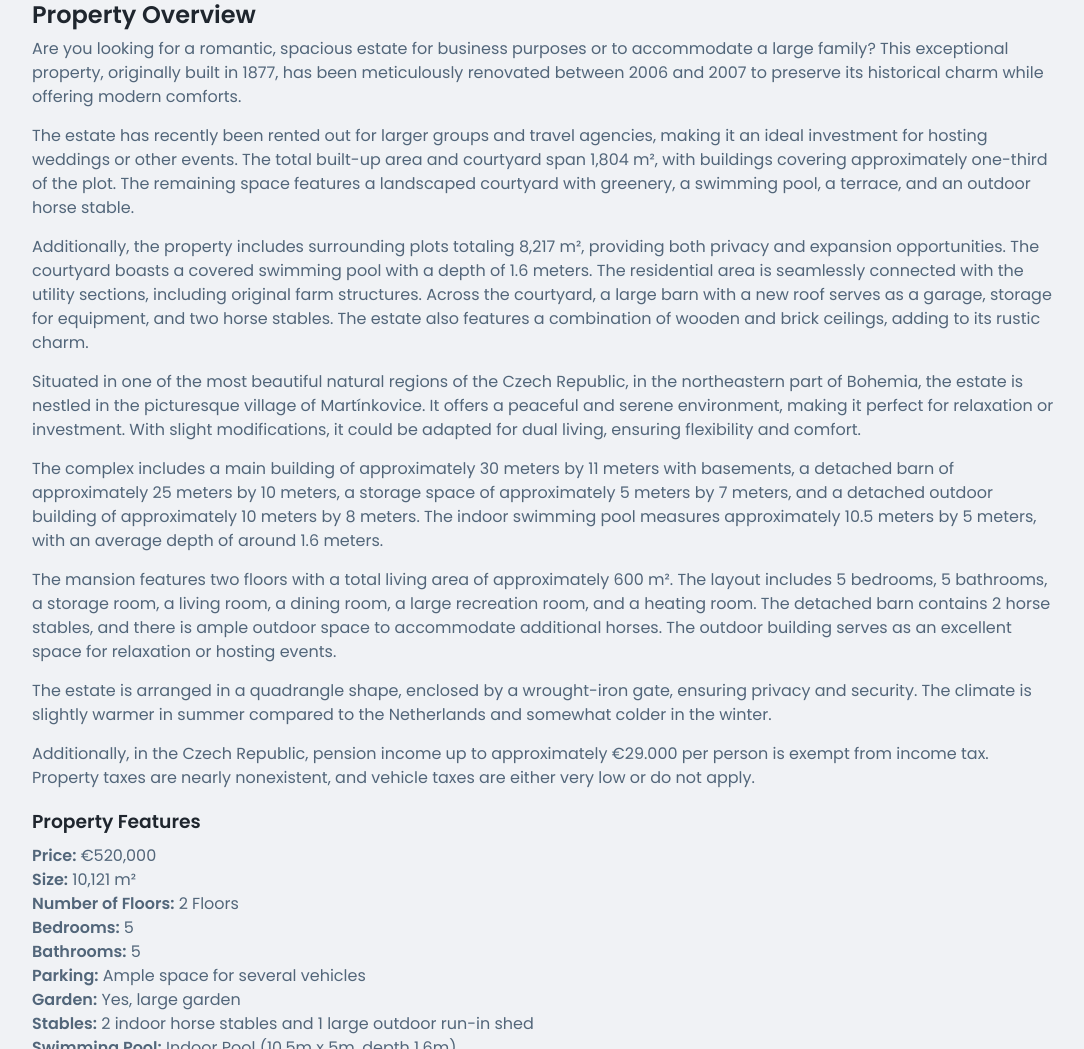
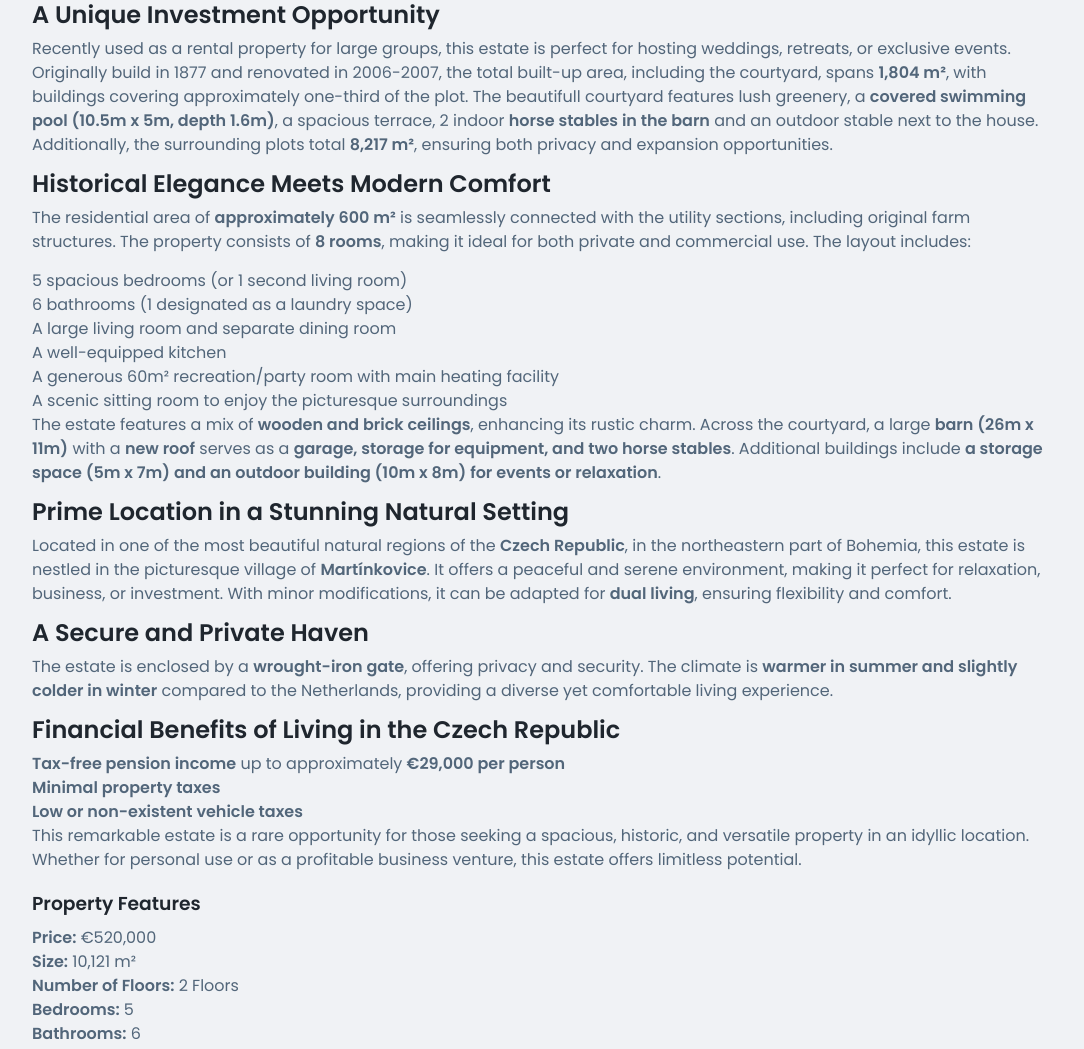
Before and after one commit to DanielleFiene/EPI, a plain HTML site: page martinkovice.html in a window 1280 px wide. Shown: the part 907-1956 px from the top of the page, without its empty margins (96-1180 px from the left). Drawn offline with nearby package versions, Linux system fonts and the light colour scheme.

Commit message:
chagnes...

```diff
--- a/martinkovice.html
+++ b/martinkovice.html
@@ -58,23 +58,37 @@
             </div>
 
             <div class="property-info">
-                <h2>Property Overview</h2>
-                <p>Are you looking for a romantic, spacious estate for business purposes or to accommodate a large family? This exceptional property, originally built in 1877, has been meticulously renovated between 2006 and 2007 to preserve its historical charm while offering modern comforts.</p>
+                <h2>A Unique Investment Opportunity</h2>
+                <p>Recently used as a rental property for large groups, this estate is perfect for hosting weddings, retreats, or exclusive events. Originally build in 1877 and renovated in 2006-2007, the total built-up area, including the courtyard, spans <strong>1,804 m²</strong>, with buildings covering approximately one-third of the plot. The beautifull courtyard features lush greenery, a <strong>covered swimming pool (10.5m x 5m, depth 1.6m)</strong>, a spacious terrace, 2 indoor <strong>horse stables in the barn</strong> and an outdoor stable next to the house. Additionally, the surrounding plots total <strong>8,217 m²</strong>, ensuring both privacy and expansion opportunities.</p>
 
-                <p>The estate has recently been rented out for larger groups and travel agencies, making it an ideal investment for hosting weddings or other events. The total built-up area and courtyard span 1,804 m², with buildings covering approximately one-third of the plot. The remaining space features a landscaped courtyard with greenery, a swimming pool, a terrace, and an outdoor horse stable.</p>
+                <h2>Historical Elegance Meets Modern Comfort</h2>
+                <p>The residential area of <strong>approximately 600 m²</strong> is seamlessly connected with the utility sections, including original farm structures. The property consists of <strong>8 rooms</strong>, making it ideal for both private and commercial use. The layout includes:</p>
+                <ul>
+                    <li>5 spacious bedrooms (or 1 second living room)</li>
+                    <li>6 bathrooms (1 designated as a laundry space)</li>
+                    <li>A large living room and separate dining room</li>
+                    <li>A well-equipped kitchen</li>
+                    <li>A generous 60m² recreation/party room with main heating facility</li>
+                    <li>A scenic sitting room to enjoy the picturesque surroundings</li>
+                </ul>
 
-                <p>Additionally, the property includes surrounding plots totaling 8,217 m², providing both privacy and expansion opportunities. The courtyard boasts a covered swimming pool with a depth of 1.6 meters. The residential area is seamlessly connected with the utility sections, including original farm structures. Across the courtyard, a large barn with a new roof serves as a garage, storage for equipment, and two horse stables. The estate also features a combination of wooden and brick ceilings, adding to its rustic charm.</p>
+                <p>The estate features a mix of <strong>wooden and brick ceilings</strong>, enhancing its rustic charm. Across the courtyard, a large <strong>barn (26m x 11m)</strong> with a <strong>new roof</strong> serves as a <strong>garage, storage for equipment, and two horse stables</strong>. Additional buildings include <strong>a storage space (5m x 7m) and an outdoor building (10m x 8m) for events or relaxation</strong>.</p>
 
-                <p>Situated in one of the most beautiful natural regions of the Czech Republic, in the northeastern part of Bohemia, the estate is nestled in the picturesque village of Martínkovice. It offers a peaceful and serene environment, making it perfect for relaxation or investment. With slight modifications, it could be adapted for dual living, ensuring flexibility and comfort.</p>
+                <h2>Prime Location in a Stunning Natural Setting</h2>
+                <p>Located in one of the most beautiful natural regions of the <strong>Czech Republic</strong>, in the northeastern part of Bohemia, this estate is nestled in the picturesque village of <strong>Martínkovice</strong>. It offers a peaceful and serene environment, making it perfect for relaxation, business, or investment. With minor modifications, it can be adapted for <strong>dual living</strong>, ensuring flexibility and comfort.</p>
 
-                <p>The complex includes a main building of approximately 30 meters by 11 meters with basements, a detached barn of approximately 25 meters by 10 meters, a storage space of approximately 5 meters by 7 meters, and a detached outdoor building of approximately 10 meters by 8 meters. The indoor swimming pool measures approximately 10.5 meters by 5 meters, with an average depth of around 1.6 meters.</p>
+                <h2>A Secure and Private Haven</h2>
+                <p>The estate is enclosed by a <strong>wrought-iron gate</strong>, offering privacy and security. The climate is <strong>warmer in summer and slightly colder in winter</strong> compared to the Netherlands, providing a diverse yet comfortable living experience.</p>
 
-                <p>The mansion features two floors with a total living area of approximately 600 m². The layout includes 5 bedrooms, 5 bathrooms, a storage room, a living room, a dining room, a large recreation room, and a heating room. The detached barn contains 2 horse stables, and there is ample outdoor space to accommodate additional horses. The outdoor building serves as an excellent space for relaxation or hosting events.</p>
+                <h2>Financial Benefits of Living in the Czech Republic</h2>
+                <ul>
+                    <li><strong>Tax-free pension income</strong> up to approximately <strong>€29,000 per person</strong></li>
+                    <li><strong>Minimal property taxes</strong></li>
+                    <li><strong>Low or non-existent vehicle taxes</strong></li>
+                </ul>
 
-                <p>The estate is arranged in a quadrangle shape, enclosed by a wrought-iron gate, ensuring privacy and security. The climate is slightly warmer in summer compared to the Netherlands and somewhat colder in the winter.</p>
+                <p>This remarkable estate is a rare opportunity for those seeking a spacious, historic, and versatile property in an idyllic location. Whether for personal use or as a profitable business venture, this estate offers limitless potential.</p>
 
-                <p>Additionally, in the Czech Republic, pension income up to approximately €29.000 per person is exempt from income tax. Property taxes are nearly nonexistent, and vehicle taxes are either very low or do not apply.</p>
-            </div>
 
 
             <div class="property-features">
@@ -84,7 +98,7 @@
                     <li><strong>Size:</strong> 10,121 m²</li>
                     <li><strong>Number of Floors:</strong> 2 Floors</li>
                     <li><strong>Bedrooms:</strong> 5</li>
-                    <li><strong>Bathrooms:</strong> 5</li>
+                    <li><strong>Bathrooms:</strong> 6</li>
                     <li><strong>Parking:</strong> Ample space for several vehicles</li>
                     <li><strong>Garden:</strong> Yes, large garden</li>
                     <li><strong>Stables:</strong> 2 indoor horse stables and 1 large outdoor run-in shed</li>
@@ -99,6 +113,8 @@
                     <li><strong>Road Type:</strong> Asphalt</li>
                     <li><strong>Energy Efficiency:</strong> Label pending</li>
                 </ul>
+                <br>
+                <p><strong>Contact us today </strong>to schedule a viewing and experience the beauty of this exceptional property firsthand!<br> We speak <strong>Dutch, German, English and Czech</strong>.</p>
 
             </div>
 
```
Also changed, not shown: resources/images/badkamer3.jpg (added), resources/images/buiten2.jpg (added), resources/images/eetkamer1.jpg (added), resources/images/gang2.jpg (added), resources/images/keuken2.jpg (added), resources/images/overloop1.jpg (added), resources/images/overloop2.jpg (added), resources/images/slaapkamer3.jpg (added), 2 other files.
